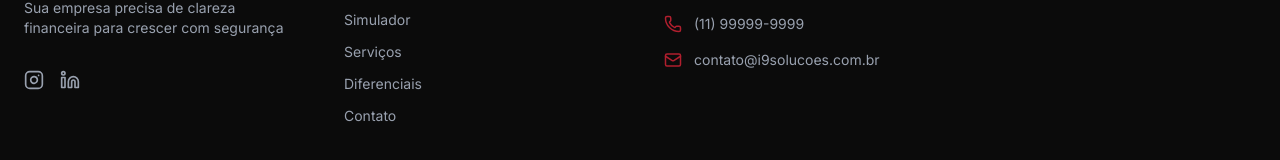
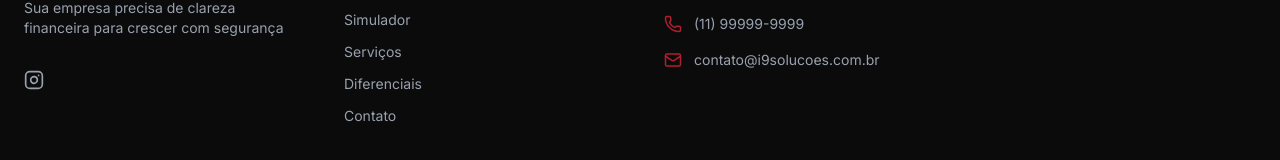
Before and after one commit to Miguel-Codar/i9solucoes, a React (Vite) app: page / in a window 1280 px wide. Shown: the part 5390-5550 px from the top of the page. Built offline with nearby package versions, Linux system fonts and the light colour scheme.

Commit message:
feat: remove linkedin link and update instagram link

```diff
--- a/src/components/layout/Footer.tsx
+++ b/src/components/layout/Footer.tsx
@@ -1,7 +1,7 @@
 import React from 'react';
 import { Link } from 'react-router-dom';
 import { siteConfig } from '../../site.config';
-import { Instagram, Linkedin, Mail, MapPin, Phone } from 'lucide-react';
+import { Instagram, Mail, MapPin, Phone } from 'lucide-react';
 
 export const Footer: React.FC = () => {
   return (
@@ -19,9 +19,6 @@ export const Footer: React.FC = () => {
             <div className="flex items-center gap-4 mt-4">
               <a href={siteConfig.social.instagram} target="_blank" rel="noopener noreferrer" className="text-gray-400 hover:text-primary transition-colors">
                 <Instagram size={20} />
-              </a>
-              <a href={siteConfig.social.linkedin} target="_blank" rel="noopener noreferrer" className="text-gray-400 hover:text-primary transition-colors">
-                <Linkedin size={20} />
               </a>
             </div>
           </div>
--- a/src/site.config.ts
+++ b/src/site.config.ts
@@ -8,8 +8,7 @@ export const siteConfig = {
   address: "Av. Paulista, 1000 - Bela Vista, São Paulo - SP",
   hours: "Segunda a Sexta, das 08h às 18h",
   social: {
-    instagram: "https://instagram.com/i9solucoes",
-    linkedin: "https://linkedin.com/company/i9solucoes",
+    instagram: "https://www.instagram.com/i9cont_/",
   },
   colors: {
     primary: "#B01F2E",
```
